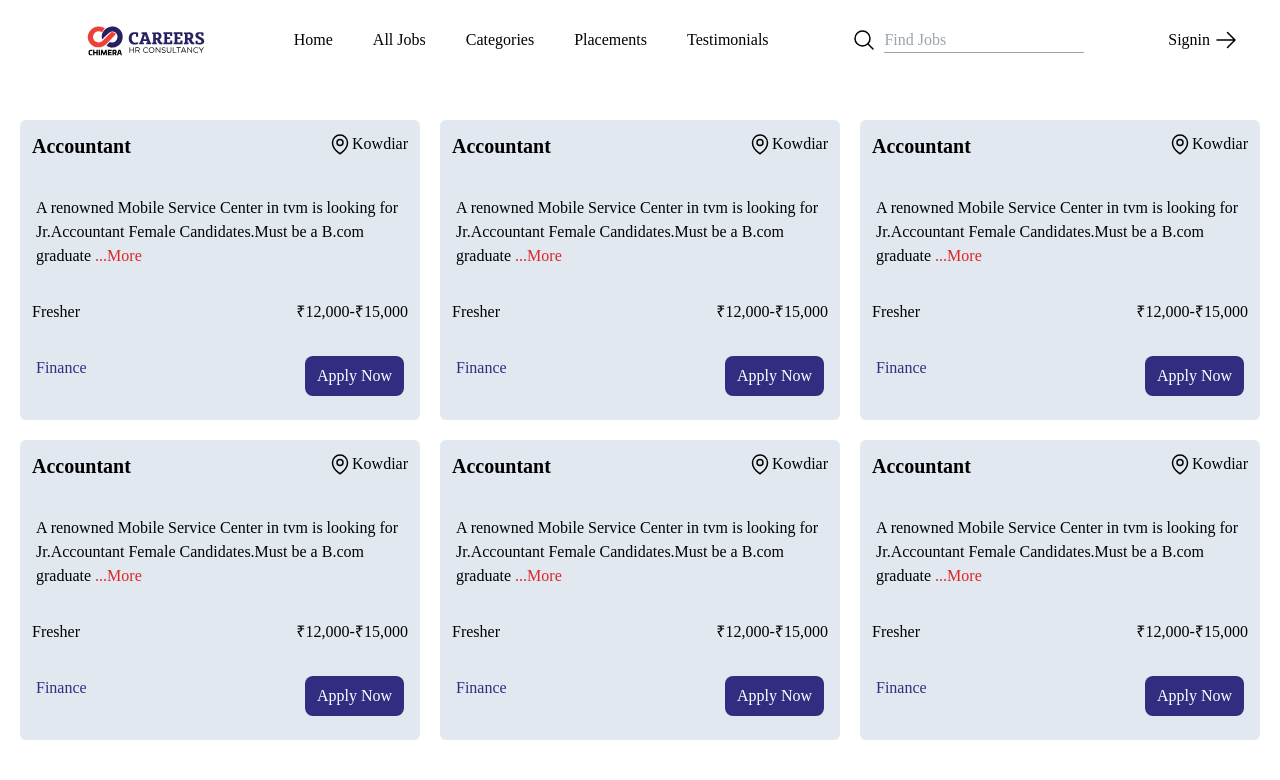
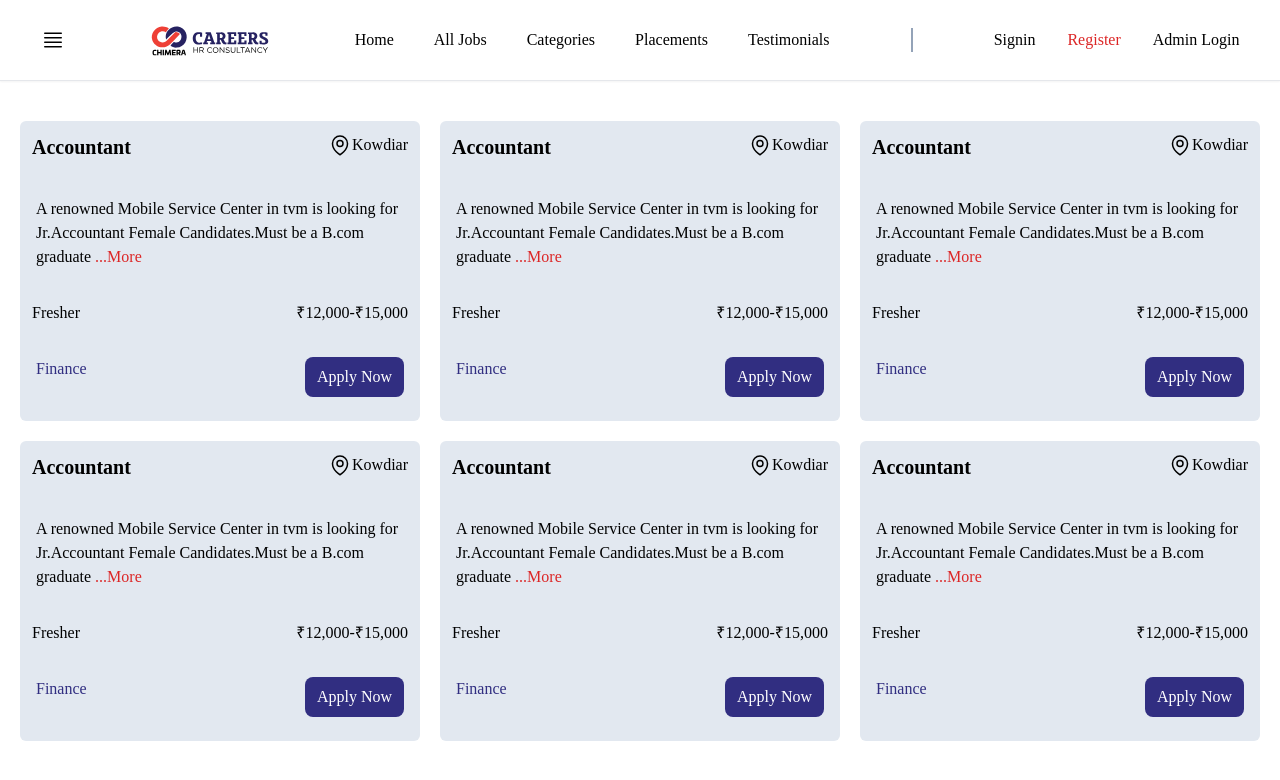
Before and after one commit to chimera-careers/Chimera-Careers, a React (Vite) app in the folder client/: page / in a window 1280 px wide. Shown: the top 780 px of the page. Built offline with nearby package versions, Linux system fonts and the light colour scheme.

Commit message:
updated navbar

```diff
--- a/client/src/Components/All/Navbar.jsx
+++ b/client/src/Components/All/Navbar.jsx
@@ -1,38 +1,12 @@
-import React from "react";
+import React, { useState } from "react";
 import Logo from "../../assets/Logo.svg";
 import { Link } from "react-router-dom";
-import { useState } from "react";
 
 function Navbar() {
   const [isMenuOpen, setIsMenuOpen] = useState(false);
 
   return (
-    <div className="w-full  flex items-center justify-around sticky">
-      <div className="logo">
-        <Link to="/">
-          <img src={Logo} alt="" className="w-32 h-20 ml-10" />
-        </Link>
-      </div>
-
-      <div className="hidden md:flex  items-center gap-10">
-        <Link to="/" className="">
-          Home
-        </Link>
-        <Link to="" className="">
-          All Jobs
-        </Link>
-        <Link to="" className="">
-          Categories
-        </Link>
-
-        <Link to="" className="">
-          Placements
-        </Link>
-        <Link to="" className="">
-          Testimonials
-        </Link>
-      </div>
-      <div className="hidden md:flex gap-2">
+    <div className="w-full flex items-center justify-around sticky border-b shadow-sm">
       <svg
         xmlns="http://www.w3.org/2000/svg"
         fill="none"
@@ -40,67 +14,6 @@ function Navbar() {
         strokeWidth={1.5}
         stroke="currentColor"
         className="w-6 h-6"
-        >
-          <path
-            strokeLinecap="round"
-            strokeLinejoin="round"
-            d="M21 21l-5.197-5.197m0 0A7.5 7.5 0 105.196 5.196a7.5 7.5 0 0010.607 10.607z"
-          />
-        </svg>
-
-        <input
-          type="text"
-          className="border-b focus:border-transparent focus:outline-none border-stone-400"
-          placeholder="Find Jobs"
-        />
-      </div>
-
-      <div className="hidden md:flex gap-2 items-center">
-        <Link to="/signin" className="flex flex-row gap-1">
-          <button>Signin</button>
-          <svg
-            xmlns="http://www.w3.org/2000/svg"
-            fill="none"
-            viewBox="0 0 24 24"
-            strokeWidth={1.5}
-            stroke="currentColor"
-            className="w-6 h-6 "
-          >
-            <path
-              strokeLinecap="round"
-              strokeLinejoin="round"
-              d="M13.5 4.5L21 12m0 0l-7.5 7.5M21 12H3"
-            />
-          </svg>
-        </Link>
-      </div>
-      <div className="md:hidden">
-        {isMenuOpen ? (
-          <svg
-            xmlns="http://www.w3.org/2000/svg"
-            fill="none"
-            viewBox="0 0 24 24"
-            strokeWidth={1.5}
-            stroke="currentColor"
-            className="w-6 h-6 transition-all duration-1000 ease-in-out"
-            onClick={()=>{
-              setIsMenuOpen(!isMenuOpen)
-            }}
-          >
-            <path
-              strokeLinecap="round"
-              strokeLinejoin="round"
-              d="M6 18L18 6M6 6l12 12"
-            />
-          </svg>
-        ) : (
-          <svg
-            xmlns="http://www.w3.org/2000/svg"
-            fill="none"
-            viewBox="0 0 24 24"
-            strokeWidth={1.5}
-            stroke="currentColor"
-            className="w-6 h-6 md:hidden transition-all duration-1000 ease-in-out"
         onClick={() => {
           setIsMenuOpen(!isMenuOpen);
         }}
@@ -108,35 +21,85 @@ function Navbar() {
         <path
           strokeLinecap="round"
           strokeLinejoin="round"
-              d="M3.75 6.75h16.5M3.75 12h16.5m-16.5 5.25h16.5"
+          d="M3.75 5.25h16.5m-16.5 4.5h16.5m-16.5 4.5h16.5m-16.5 4.5h16.5"
         />
       </svg>
-        )}
-      </div>
-      {isMenuOpen ? (
-        <div className="md:hidden absolute w-full h-screen top-10 right-0 flex flex-col  gap-10 items-center bg-slate-50 p-10 rounded-sm mt-8 transition-all duration-1000 ease-in-out">
-          <Link to="/" className="">
-            Home
-          </Link>
-          <Link to="" className="">
-            All Jobs
-          </Link>
-          <Link to="" className="">
-            Categories
+      <Link to="/">
+        <img src={Logo} alt="" className="w-32 h-20" />
       </Link>
 
-          <Link to="" className="">
-            Placements
-          </Link>
-          <Link to="" className="">
-            Testimonials
-          </Link>
-
-          <Link to="/signin">
-          <button className="bg-indigo-900 px-7 py-3 rounded-lg text-white">Signin</button>
+      {isMenuOpen ? (
+        <div className="fixed top-0 left-0 h-full w-80 bg-gray-300 flex  justify-center pt-8">
+          <div className="w-72 bg-indigo-900 h-56 rounded-xl flex flex-col justify-center items-center">
+            <div className="text-white mt-4 flex flex-col ">
+              <p>Hello & Welcome</p>
+              <Link to="/register">
+                <button className="border p-2 mt-5 rounded-lg w-40 ">
+                  Register
+                </button>
               </Link>
             </div>
+            <Link to="/signin">
+              <div className="flex flex-row gap-3 itmes-center mt-4 ">
+                <svg
+                  xmlns="http://www.w3.org/2000/svg"
+                  fill="none"
+                  viewBox="0 0 24 24"
+                  strokeWidth={1.5}
+                  stroke="currentColor"
+                  className="w-6 h-6  text-white"
+                >
+                  <path
+                    strokeLinecap="round"
+                    strokeLinejoin="round"
+                    d="M15.75 9V5.25A2.25 2.25 0 0013.5 3h-6a2.25 2.25 0 00-2.25 2.25v13.5A2.25 2.25 0 007.5 21h6a2.25 2.25 0 002.25-2.25V15m3 0l3-3m0 0l-3-3m3 3H9"
+                  />
+                </svg>
+                <button className="text-white">Signin</button>
+              </div>
+            </Link>
+            <div className="flex flex-row gap-3 itmes-center mt-4">
+              <svg
+                xmlns="http://www.w3.org/2000/svg"
+                fill="none"
+                viewBox="0 0 24 24"
+                strokeWidth={1.5}
+                stroke="currentColor"
+                className="w-6 h-6 text-white"
+              >
+                <path
+                  strokeLinecap="round"
+                  strokeLinejoin="round"
+                  d="M17.982 18.725A7.488 7.488 0 0012 15.75a7.488 7.488 0 00-5.982 2.975m11.963 0a9 9 0 10-11.963 0m11.963 0A8.966 8.966 0 0112 21a8.966 8.966 0 01-5.982-2.275M15 9.75a3 3 0 11-6 0 3 3 0 016 0z"
+                />
+              </svg>
+              <button className="text-white">Admin Login</button>
+            </div>
+          </div>
+        </div>
       ) : null}
+
+      <div className="hidden md:flex items-center gap-10">
+        <Link to="/">Home</Link>
+        <Link to="/all-jobs">All Jobs</Link>
+        <Link to="/categories">Categories</Link>
+        <Link to="/placements">Placements</Link>
+        <Link to="/testimonials">Testimonials</Link>
+      </div>
+
+      <div className="w-0.5 h-6 bg-slate-400"></div>
+
+      <div className="hidden md:flex gap-8 items-center">
+        <Link to="/signin" className="flex flex-row gap-1">
+          <button>Signin</button>
+        </Link>
+        <Link to="/register">
+          <button className="text-red-600">Register</button>
+        </Link>
+        <Link to="/admin-login">
+          <button>Admin Login</button>
+        </Link>
+      </div>
     </div>
   );
 }
```
Lines whose indentation alone changed are shown as unchanged.
